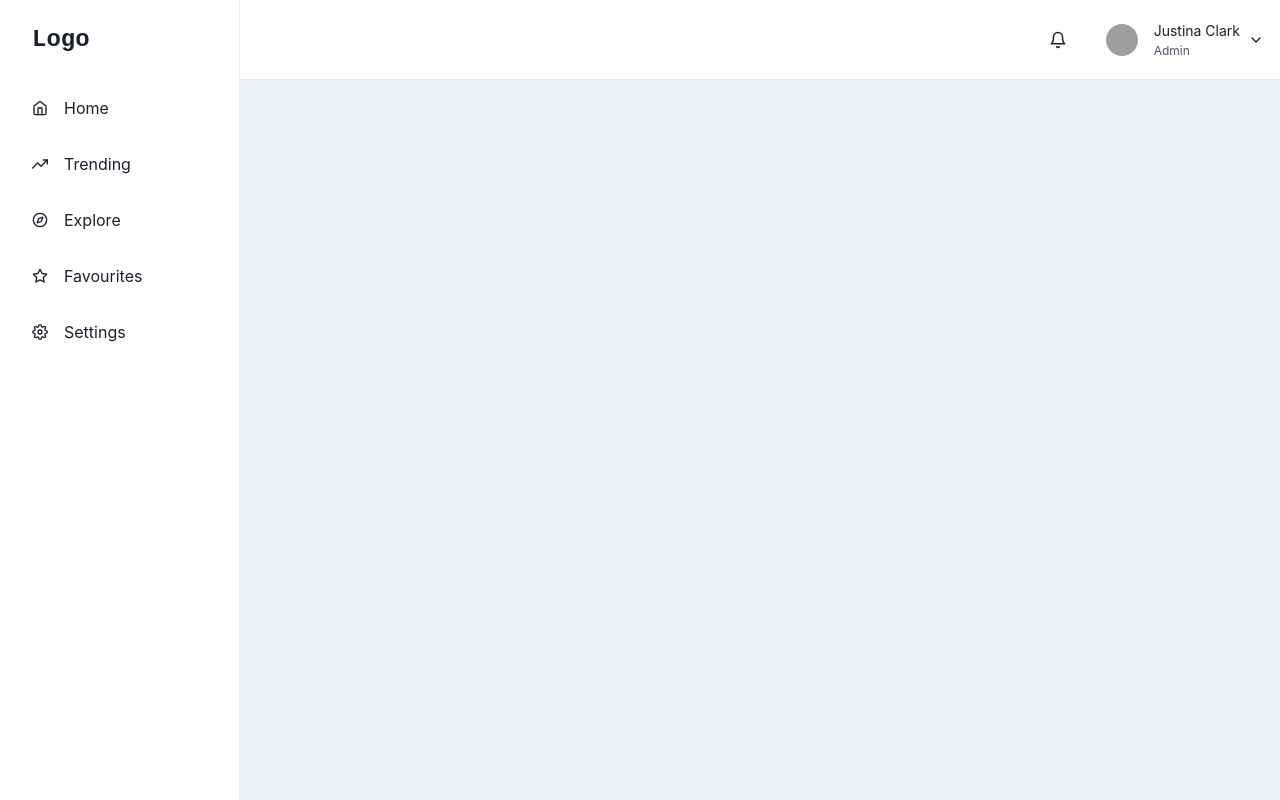
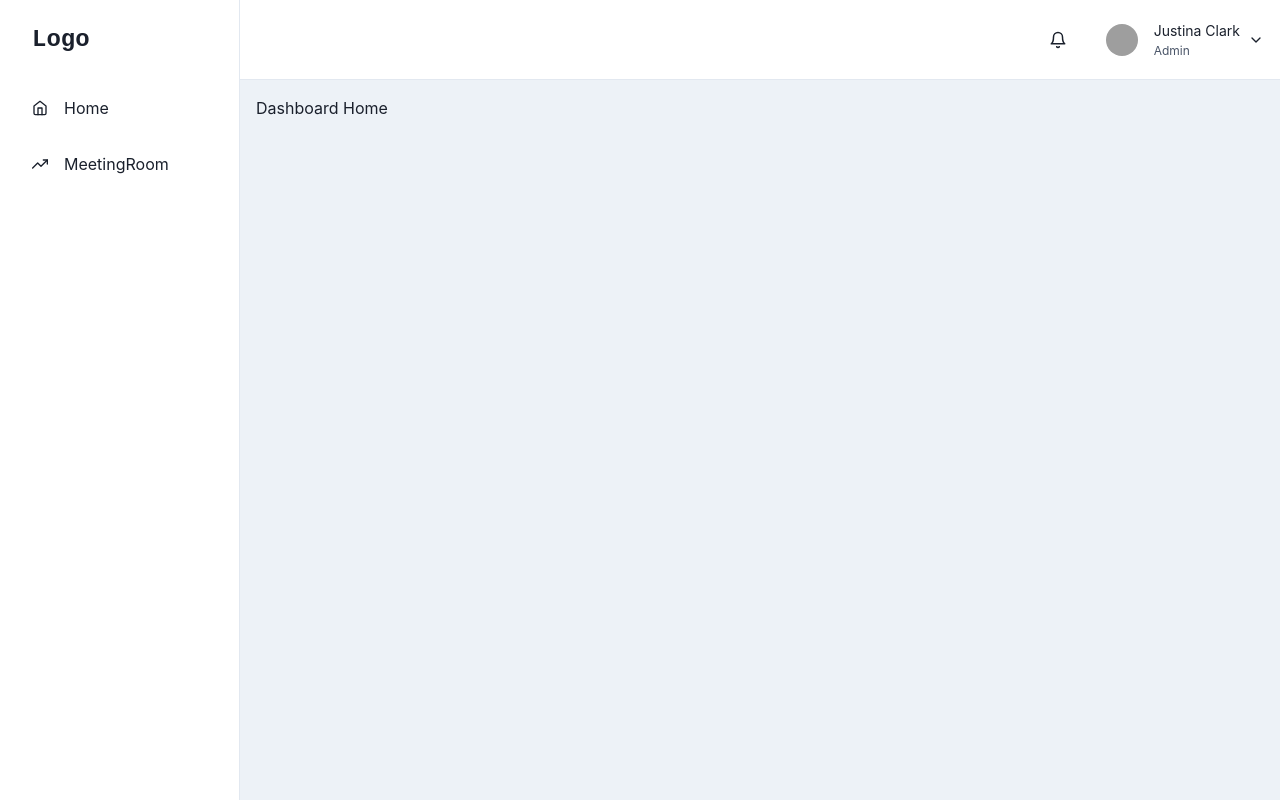
Before and after one commit to panutat-p/meeting-room-booking-react, a React (Vite) app: page / in a window 1280 px wide. Built offline with nearby package versions, Linux system fonts and the light colour scheme; grey boxes are pictures that could not be loaded.

Commit message:
feat: routes in Dashboard

```diff
--- a/src/pages/dashboard-layout.tsx
+++ b/src/pages/dashboard-layout.tsx
@@ -25,26 +25,21 @@ import {
 import {
   FiHome,
   FiTrendingUp,
-  FiCompass,
-  FiStar,
-  FiSettings,
   FiMenu,
   FiBell,
   FiChevronDown,
 } from 'react-icons/fi';
 import { IconType } from 'react-icons';
-import { Outlet } from 'react-router-dom';
+import { NavLink, Outlet } from 'react-router-dom';
 
 interface LinkItemProps {
   name: string;
   icon: IconType;
+  href: string;
 }
 const LinkItems: Array<LinkItemProps> = [
-  { name: 'Home', icon: FiHome },
-  { name: 'Trending', icon: FiTrendingUp },
-  { name: 'Explore', icon: FiCompass },
-  { name: 'Favourites', icon: FiStar },
-  { name: 'Settings', icon: FiSettings },
+  { name: 'Home', icon: FiHome, href: '/' },
+  { name: 'MeetingRoom', icon: FiTrendingUp, href: '/room' },
 ];
 
 export default function DashboardLayout() {
@@ -100,7 +95,7 @@ function SidebarContent({ onClose, ...rest }: SidebarProps) {
         <CloseButton display={{ base: 'flex', md: 'none' }} onClick={onClose} />
       </Flex>
       {LinkItems.map((link) => (
-        <NavItem key={link.name} icon={link.icon}>
+        <NavItem key={link.name} icon={link.icon} href={link.href}>
           {link.name}
         </NavItem>
       ))}
@@ -111,11 +106,13 @@ function SidebarContent({ onClose, ...rest }: SidebarProps) {
 interface NavItemProps extends FlexProps {
   icon: IconType;
   children: ReactNode;
+  href: string;
 }
-function NavItem({ icon, children, ...rest }: NavItemProps) {
+function NavItem({ icon, children, href, ...rest }: NavItemProps) {
   return (
     <Link
-      href="#"
+      as={NavLink}
+      to={href}
       style={{ textDecoration: 'none' }}
       _focus={{ boxShadow: 'none' }}
     >
--- /dev/null
+++ b/src/pages/dashboard/home.tsx
@@ -0,0 +1,7 @@
+import React from 'react';
+
+function Home() {
+  return <p>Dashboard Home</p>;
+}
+
+export default Home;
--- /dev/null
+++ b/src/pages/dashboard/room.tsx
@@ -0,0 +1,7 @@
+import React from 'react';
+
+function Room() {
+  return <p>Dashboard Room</p>;
+}
+
+export default Room;
```
Also changed, not shown: src/routes/root.tsx (+12 -0 lines).
